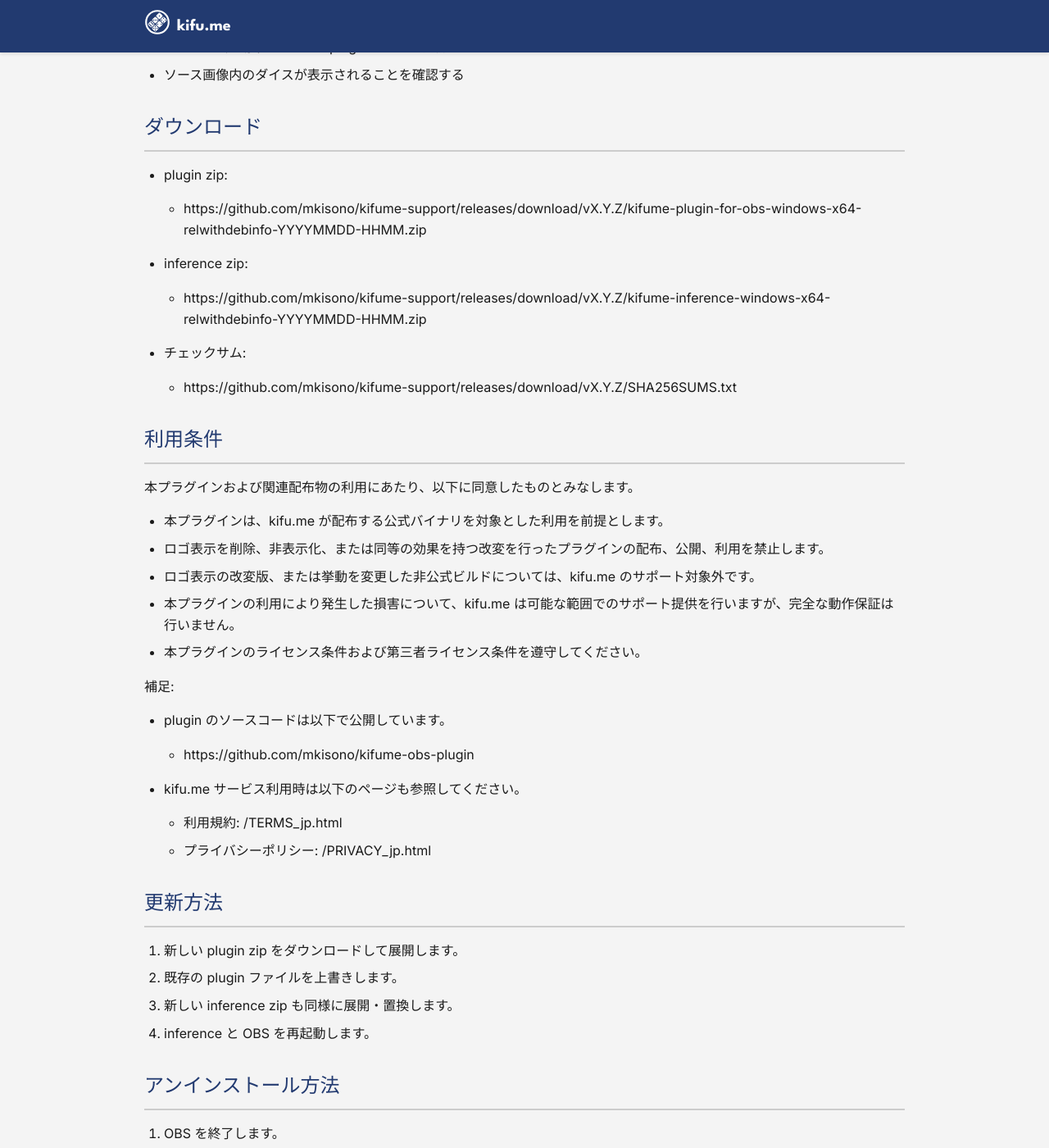
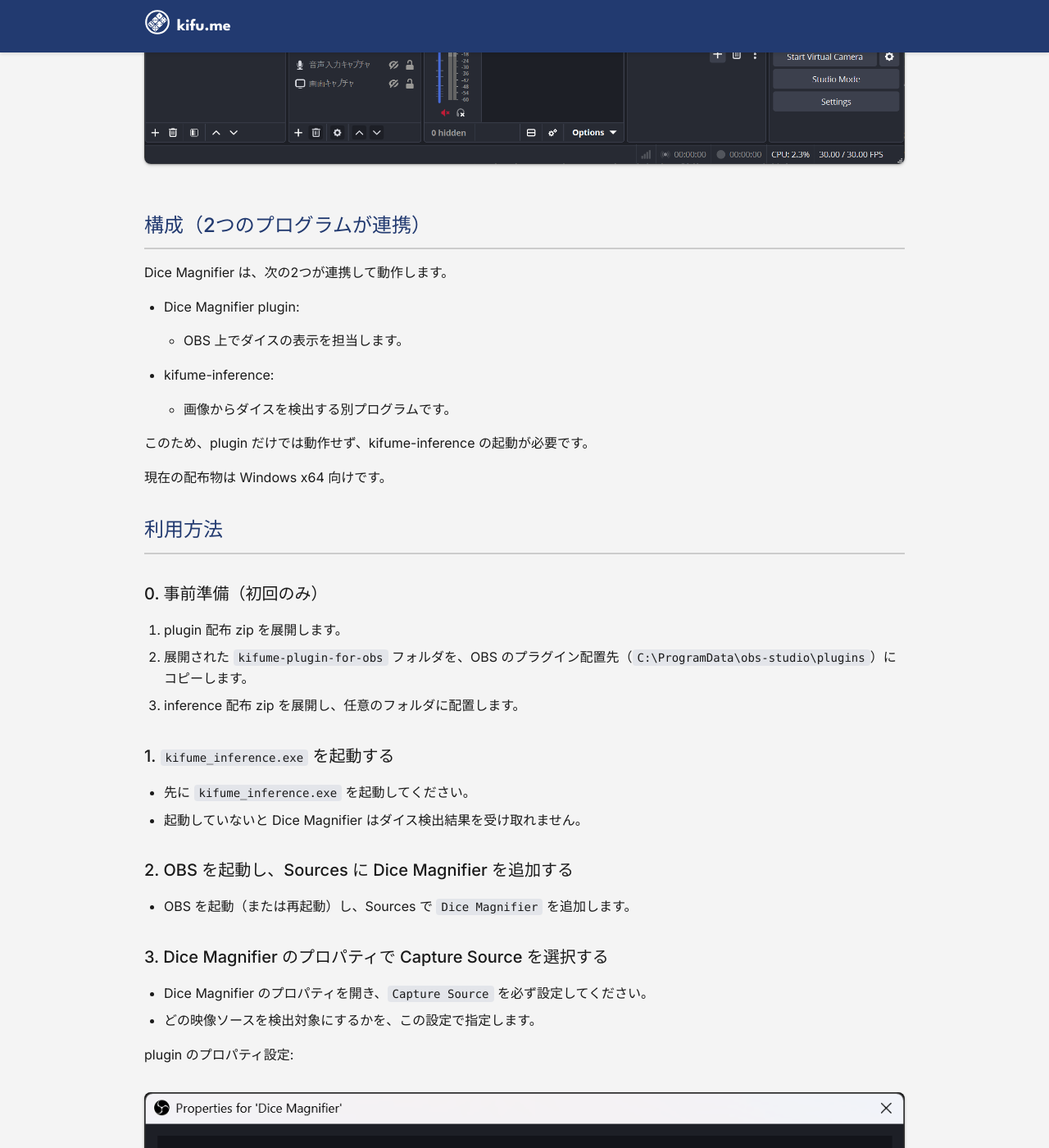
Before and after one commit to mkisono/kifume-support, a Jekyll site: the page built from OBS_PLUGIN_JP.md, in a window 1280 px wide and 1400 px high, scrolled down 1599 px. Shown: the whole window at 82% size. Built offline with Jekyll 4.4.1, drawn with Linux system fonts in a browser that asks for light colours; some of the changed text lies outside the part shown.

Commit message:
Update documentation for Dice Magnifier plugin: clarify architecture and usage instructions

```diff
--- a/OBS_PLUGIN_JP.md
+++ b/OBS_PLUGIN_JP.md
@@ -12,12 +12,14 @@
   <a href="{{ site.baseurl }}/OBS_PLUGIN_JP.html" class="active">日本語</a>
 </div>
 
-このページでは、Dice Magnifier の機能、導入手順、利用条件を説明します。
+このページでは、Dice Magnifier の構成、導入手順、利用条件を説明します。
 
 ## 目次
 
+- [構成（2つのプログラムが連携）](#構成2つのプログラムが連携)
 - [機能概要](#機能概要)
 - [利用方法](#利用方法)
+- [補足](#補足)
 - [ダウンロード](#ダウンロード)
 - [利用条件](#利用条件)
 - [更新方法](#更新方法)
@@ -26,42 +28,61 @@
 
 ## 機能概要
 
-Dice Magnifier は、OBS Studio 上で ダイスを拡大表示するためのプラグインです。
+Dice Magnifier は、OBS Studio 上でダイスを拡大表示するためのプラグインです。
 
 主な機能:
 
 - OBS のソースとして追加して利用できる
 - プラグインプロパティのソースに指定した画像内の、ダイス部分を拡大表示できる
 
-補足:
+OBS 上で動作している様子:
 
-- 本プラグイン単体では推論は完結しません。kifume-inference の同時利用が必要です。
-- 現在の配布物は Windows x64 向けです。
+<img src="https://github.com/mkisono/kifume-support/blob/main/image/%E3%82%B9%E3%82%AF%E3%83%AA%E3%83%BC%E3%83%B3%E3%82%B7%E3%83%A7%E3%83%83%E3%83%88%202026-07-23%20083056.png?raw=true" alt="OBS上でDice Magnifierが動作している画面" style="max-width: 100%; height: auto;">
+
+## 構成（2つのプログラムが連携）
+
+Dice Magnifier は、次の2つが連携して動作します。
+
+- Dice Magnifier plugin:
+  - OBS 上でダイスの表示を担当します。
+- kifume-inference:
+  - 画像からダイスを検出する別プログラムです。
+
+このため、plugin だけでは動作せず、kifume-inference の起動が必要です。
+
+現在の配布物は Windows x64 向けです。
 
 ## 利用方法
 
-### 1. 事前準備
-
-- OBS Studio をインストール済みであること
-- plugin 配布 zip と inference 配布 zip を取得済みであること
-
-### 2. インストール方法（Windows）
+### 0. 事前準備（初回のみ）
 
 1. plugin 配布 zip を展開します。
-2. 展開された `kifume-plugin-for-obs` フォルダを、OBS のプラグイン配置先(`C:\ProgramData\obs-studio\plugins`)にコピーします。
+2. 展開された `kifume-plugin-for-obs` フォルダを、OBS のプラグイン配置先（`C:\ProgramData\obs-studio\plugins`）にコピーします。
 3. inference 配布 zip を展開し、任意のフォルダに配置します。
-4. `kifume_inference.exe` を起動します。
-5. OBS を起動（または再起動）し、ソース追加画面で `Dice Magnifier` を追加します。
 
-注意:
+### 1. `kifume_inference.exe` を起動する
 
-- inference が起動していない場合、plugin は推論結果を取得できません。
+- 先に `kifume_inference.exe` を起動してください。
+- 起動していないと Dice Magnifier はダイス検出結果を受け取れません。
+
+### 2. OBS を起動し、Sources に Dice Magnifier を追加する
+
+- OBS を起動（または再起動）し、Sources で `Dice Magnifier` を追加します。
+
+### 3. Dice Magnifier のプロパティで Capture Source を選択する
+
+- Dice Magnifier のプロパティを開き、`Capture Source` を必ず設定してください。
+- どの映像ソースを検出対象にするかを、この設定で指定します。
+
+plugin のプロパティ設定:
+
+<img src="https://github.com/mkisono/kifume-support/blob/main/image/%E3%82%B9%E3%82%AF%E3%83%AA%E3%83%BC%E3%83%B3%E3%82%B7%E3%83%A7%E3%83%83%E3%83%88%202026-07-23%20083116.png?raw=true" alt="Dice MagnifierのCapture Source設定画面" style="max-width: 100%; height: auto;">
+
+## 補足
+
+- プレイに使用しないダイスが画面に映らないようにしてください。
+- およそ3分に一度、kifu.meロゴが短く表示されます。
 - セキュリティソフトやファイアウォールの設定によりローカル通信が遮断される場合があります。
-
-### 3. 初回動作確認
-
-- inference 起動中に OBS へ plugin ソースを追加する
-- ソース画像内のダイスが表示されることを確認する
 
 ## ダウンロード
 
@@ -109,8 +130,9 @@
 - plugin が OBS に表示されない:
   - 配置先フォルダ構成が正しいか確認する
   - OBS を再起動する
-- 推論結果が表示されない:
+- ダイスが表示されない:
   - `kifume_inference.exe` が起動しているか確認する
+  - Dice Magnifier の `Capture Source` が設定されているか確認する
   - ローカル通信が遮断されていないか確認する
 - 起動時にエラーが出る:
   - inference zip の展開漏れ（DLL や model ファイル不足）がないか確認する
```
Also changed, not shown: OBS_PLUGIN.md (+42 -20 lines).
